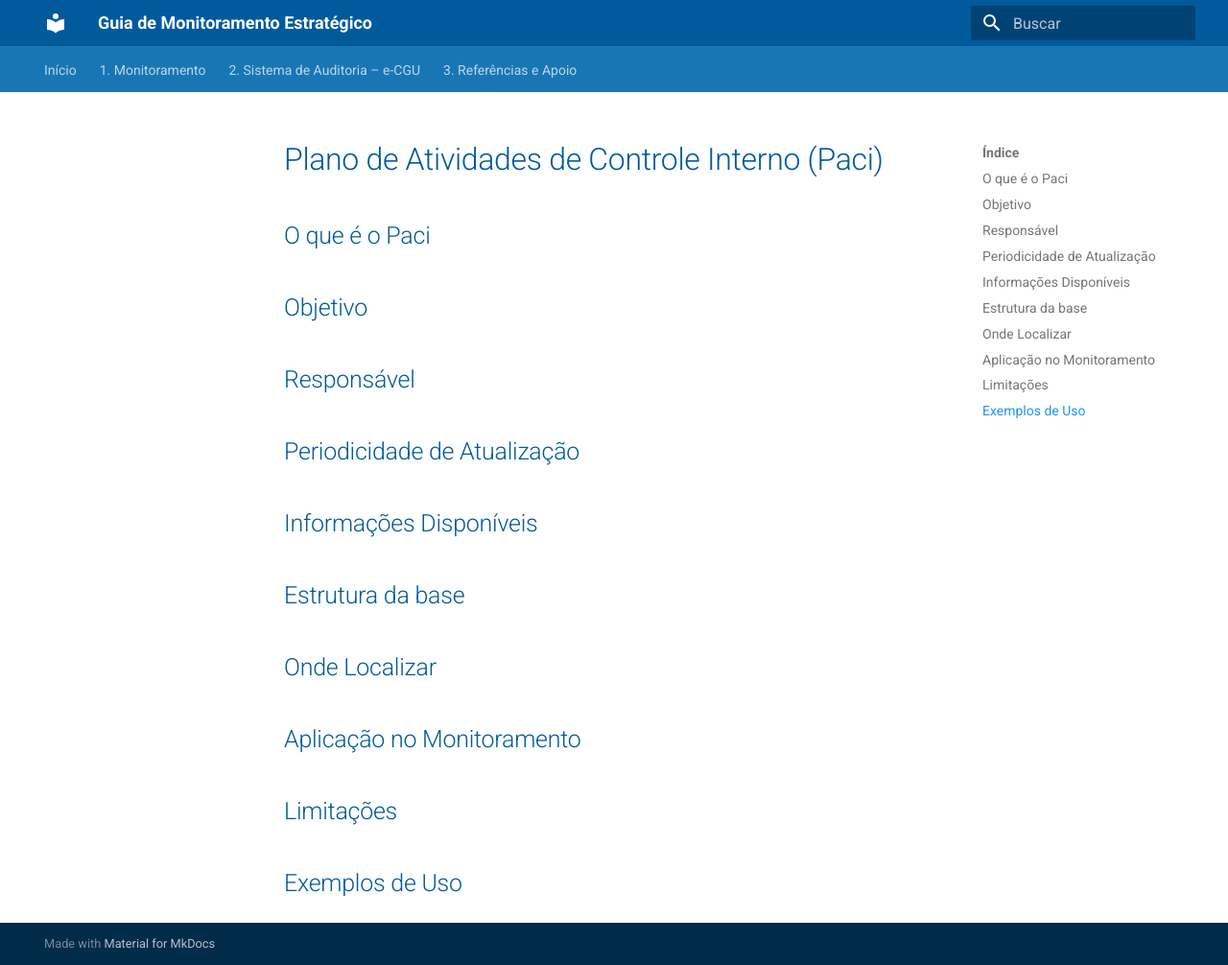
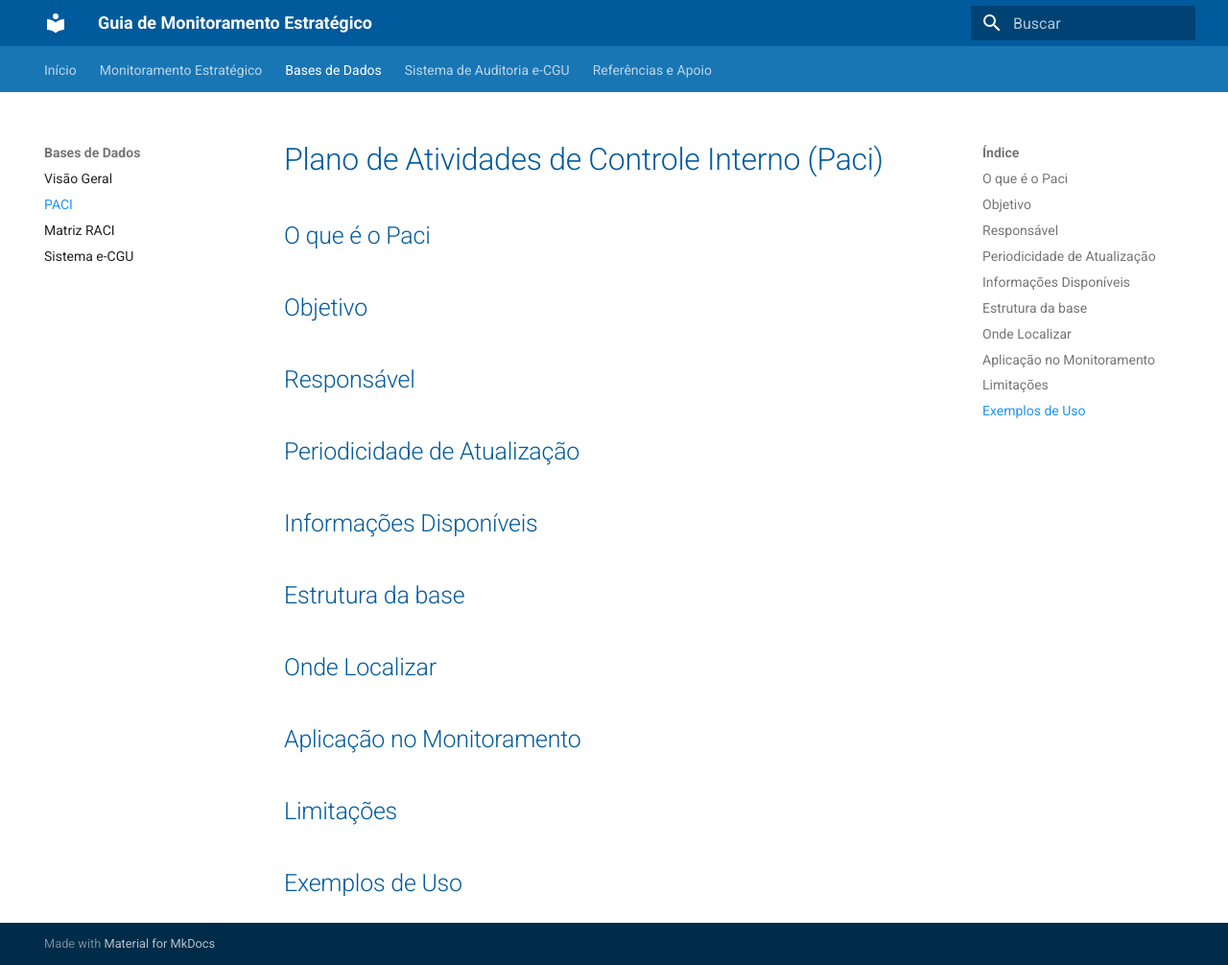
Before and after one commit to CGEMG-AHCS/guia-monitoramento-estrategico, an MkDocs documentation site: the page built from docs/bases-dados/paci.md, in a window 1280 px wide and 1006 px high. Shown: the whole window at 96% size. Built offline with MkDocs 1.6.1 and Material for MkDocs 9.7.7, drawn with Linux system fonts in a browser that asks for light colours.

Commit message:
Update navigation structure in mkdocs.yml

```diff
--- a/mkdocs.yml
+++ b/mkdocs.yml
@@ -13,6 +13,7 @@ theme:
     - navigation.tabs
     - navigation.sections
     - navigation.expand
+    - navigation.top
     - search.highlight
     - content.code.copy
 
@@ -22,16 +23,20 @@ extra_css:
 nav:
   - Início: index.md
 
-  - 1. Monitoramento:
-      - PACI:
-          - Plano Anual de Controle Interno: monitoramento/paci.md
-          - Acompanhamento de Prazos: monitoramento/acompanhamento-prazos.md
-      - PO: monitoramento/po.md
-      - RACI: monitoramento/raci.md
+  - Monitoramento Estratégico:
+      - Metodologia: monitoramento/metodologia.md
+      - PACI: monitoramento/paci.md
+      - Matriz RACI: monitoramento/raci.md
 
-  - 2. Sistema de Auditoria – e-CGU:
-      - Manual prático: ecgu/manual.md
+  - Bases de Dados:
+      - Visão Geral: bases-dados/index.md
+      - PACI: bases-dados/paci.md
+      - Matriz RACI: bases-dados/raci.md
+      - Sistema e-CGU: bases-dados/e-cgu.md
 
-  - 3. Referências e Apoio:
+  - Sistema de Auditoria e-CGU:
+      - Manual Prático: ecgu/manual.md
+
+  - Referências e Apoio:
       - Normativos: referencias/normativos.md
-      - Canais de apoio: referencias/apoio.md
+      - Canais de Apoio: referencias/apoio.md
```
